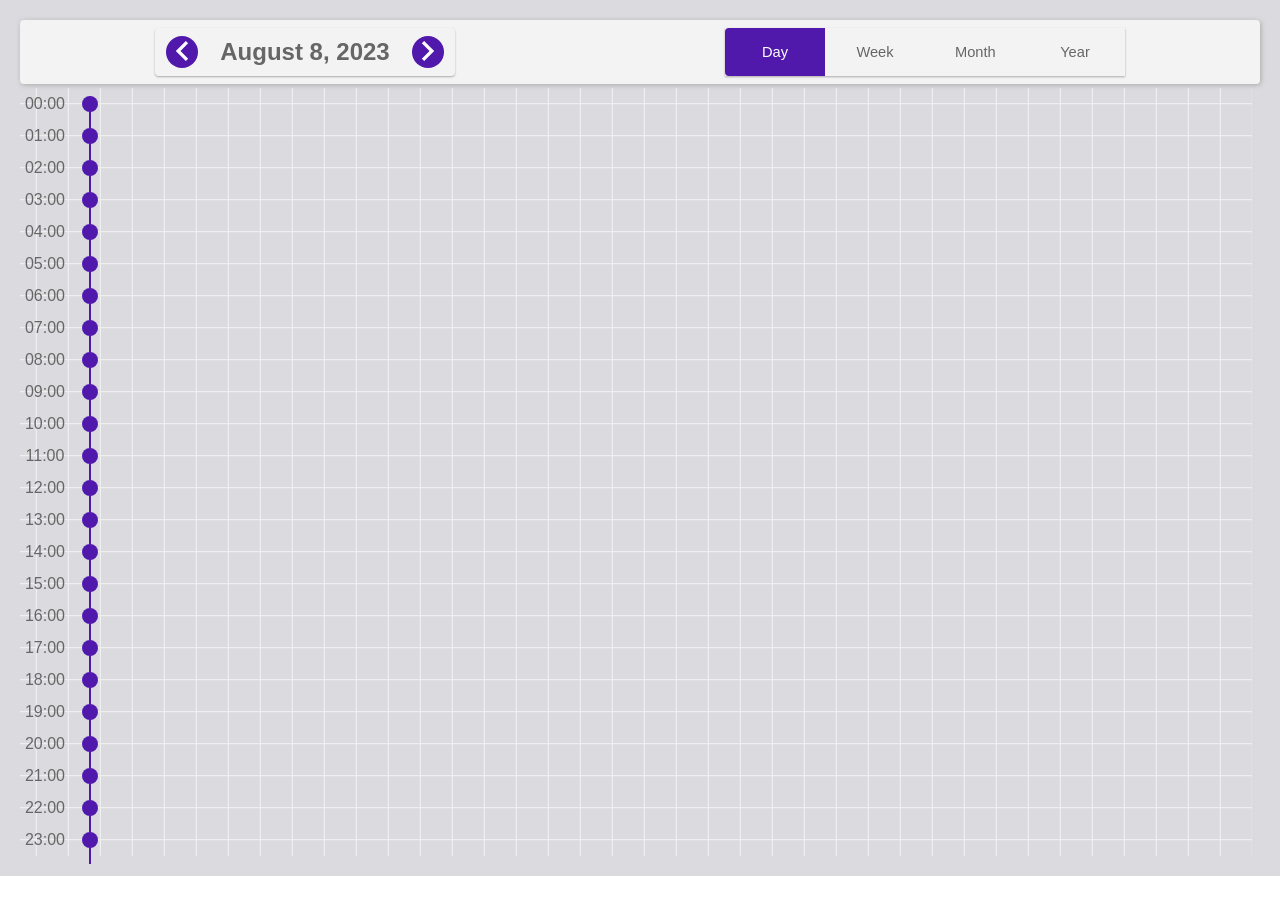
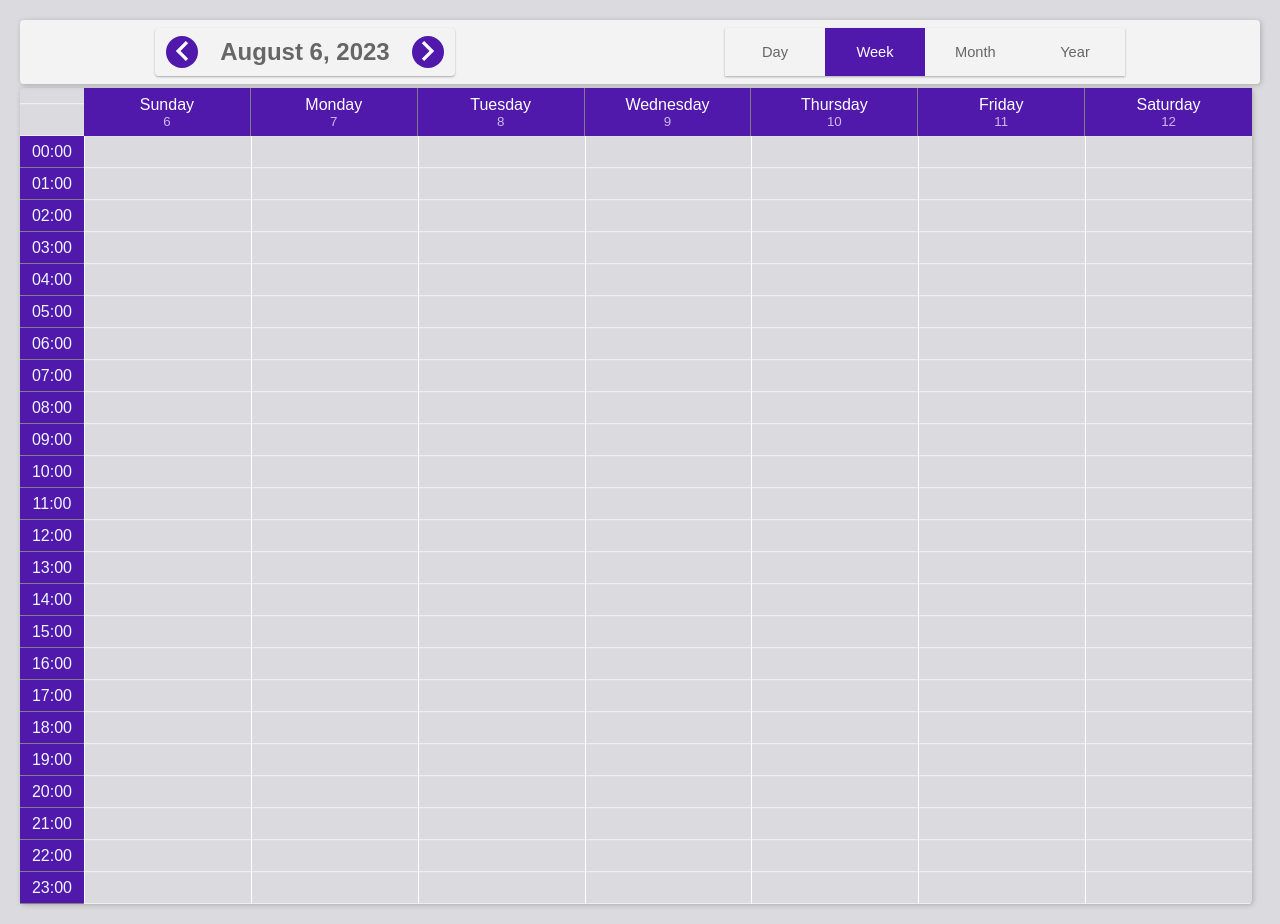
Before and after one commit to fullstack-dev3/vue-calendar, a Vue app: page / in a window 1280 px wide. Before the commit the page ends 876 px from the top, so only its background shows below. Built offline with nearby package versions, Linux system fonts and the light colour scheme.

Commit message:
Update week page for events

```diff
--- a/src/EventCalendar.vue
+++ b/src/EventCalendar.vue
@@ -53,7 +53,7 @@
 </template>
 
 <script>
-import { ref, watch } from 'vue';
+import { onMounted, ref, watch } from 'vue';
 import { NextButton, PrevButton } from "./components/buttons";
 import Year from "./components/Year";
 import Month from "./components/Month";
@@ -61,6 +61,7 @@ import Week from "./components/Week";
 import Day from "./components/Day";
 import useCalendar from "./components/useCalendar";
 import { provideContext } from "./components/useContext";
+import colors from "./components/colors";
 
 export default {
   props: ["events"],
@@ -70,7 +71,16 @@ export default {
     const mainContent = ref("year");
     const extendedMonth = ref(false);
 
-    const { calendar, changeView, gotoNext, gotoPrev } = useCalendar(props.events);
+    let coloredEvents = props.events.map((event) => {
+      event.color = colors[Math.round(Math.random() * 56) - 1];
+      return event;
+    });
+
+    const { calendar, changeView, gotoNext, gotoPrev } = useCalendar(props.events, coloredEvents);
+
+    onMounted(() => {
+      changeContent('week');
+    });
 
     watch(
       () => calendar.selectedDate,
--- a/src/components/Week.vue
+++ b/src/components/Week.vue
@@ -49,10 +49,9 @@ export default {
       focusedEvent: {}
     };
   },
-
   computed: {
     events() {
-      let _events =   this.week.weekdays
+      let _events = this.week.weekdays
         .map(wd => wd.events)
         .flat()
         .sort((a, b) => {
@@ -90,7 +89,7 @@ export default {
     }
   },
   methods: {
-   getEventsByHour(hour, day) {
+    getEventsByHour(hour, day) {
       let _events = this.events.filter(e => {
         let startHour = new Date(e.startDate).getHours();
         return startHour === hour && day === e.weekday;
--- /dev/null
+++ b/src/components/colors.js
@@ -0,0 +1,60 @@
+const colors = [
+  "#004D40",
+  "#00695C",
+  "#2e003e",
+  "#3d2352",
+  "#05386B",
+  "#379683",
+  "#022140",
+  "#265077",
+  "#0c0023",
+  "#190061",
+  "#38003c",
+  "#e90052",
+  "#330136",
+  "#5E1742",
+  "#191226",
+  "#F2355B",
+  "#702C8E",
+  "#ED1651",
+  "#2A4C59",
+  "#A62D43",
+  "#103754",
+  "#D53D13",
+  "#332851",
+  "#CA3074",
+  "#2D4057",
+  "#4097AA",
+  "#214D72",
+  "#2C7695",
+  "#071E22",
+  "#EE2E31",
+  "#434858",
+  "#FC6453",
+  "#651e3e",
+  "#851e3e",
+  "#0072ff",
+  "#00c6ff",
+  "#34495e",
+  "#41b883",
+  "#2b2d5c",
+  "#3465d8",
+  "#323E40",
+  "#D97D0D",
+  "#1D1D2C",
+  "#E40C2B",
+  "#1D1D2C",
+  "#C3002F",
+  "#306073",
+  "#F2385A",
+  "#0f256e",
+  "#01a168",
+  "#05004E",
+  "#fd5f00",
+  "#3e1063",
+  "#401372",
+  "#2F2440",
+  "#BA0F30",
+];
+
+export default colors;
--- a/src/components/useCalendar.js
+++ b/src/components/useCalendar.js
@@ -112,6 +112,7 @@ const useCalendar = (events) => {
 		return evts.map(event => {
 			event.startTime = moment(event.startDate, 'YYYY-MM-DD HH:mm').format('hh:mm A');
 			event.endTime = moment(event.endDate, 'YYYY-MM-DD HH:mm').format('hh:mm A');
+			event.weekday = moment(day.label, 'YYYY-MM-DD HH:mm').weekday();
 			return event;
 		});
 	};
```
Lines whose indentation alone changed are shown as unchanged.
